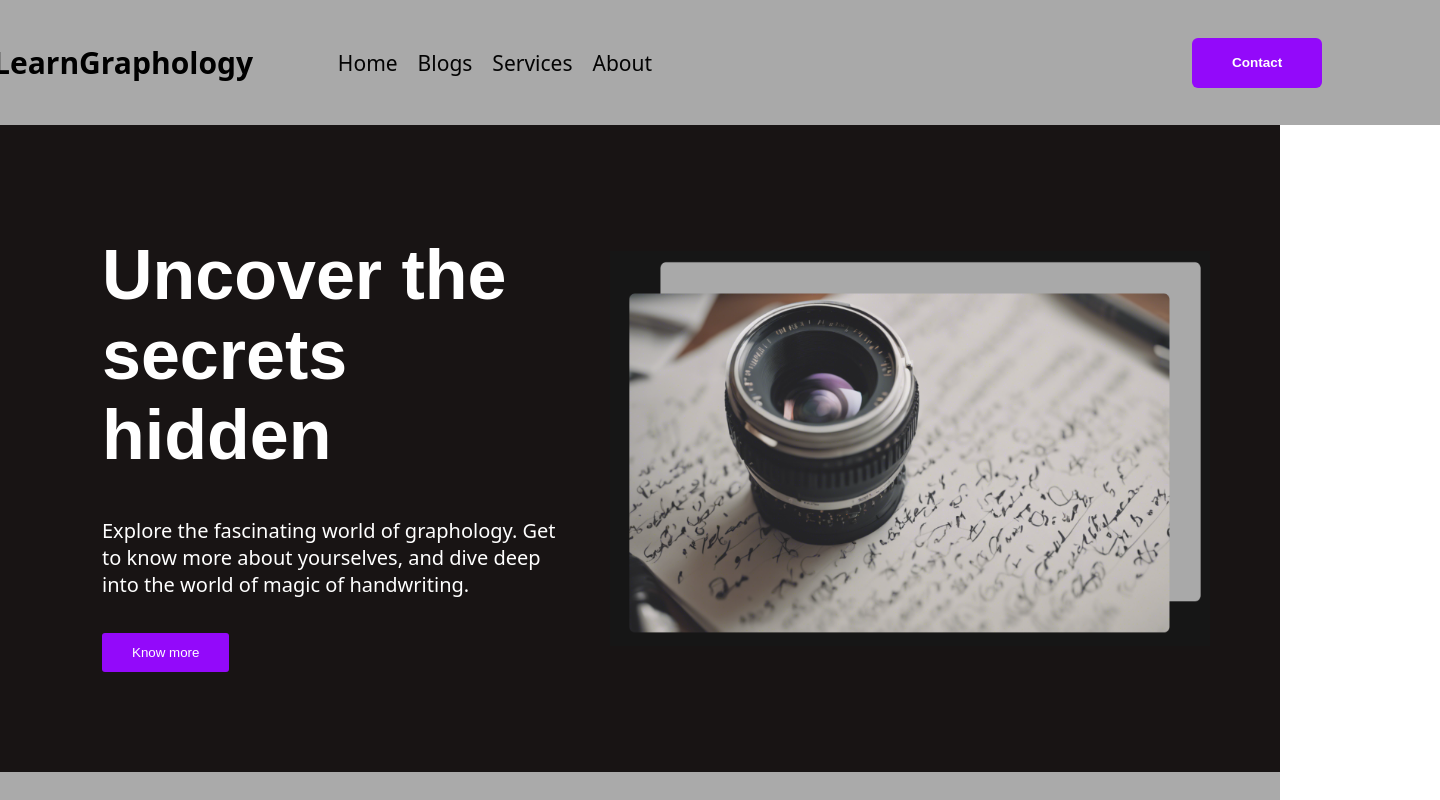
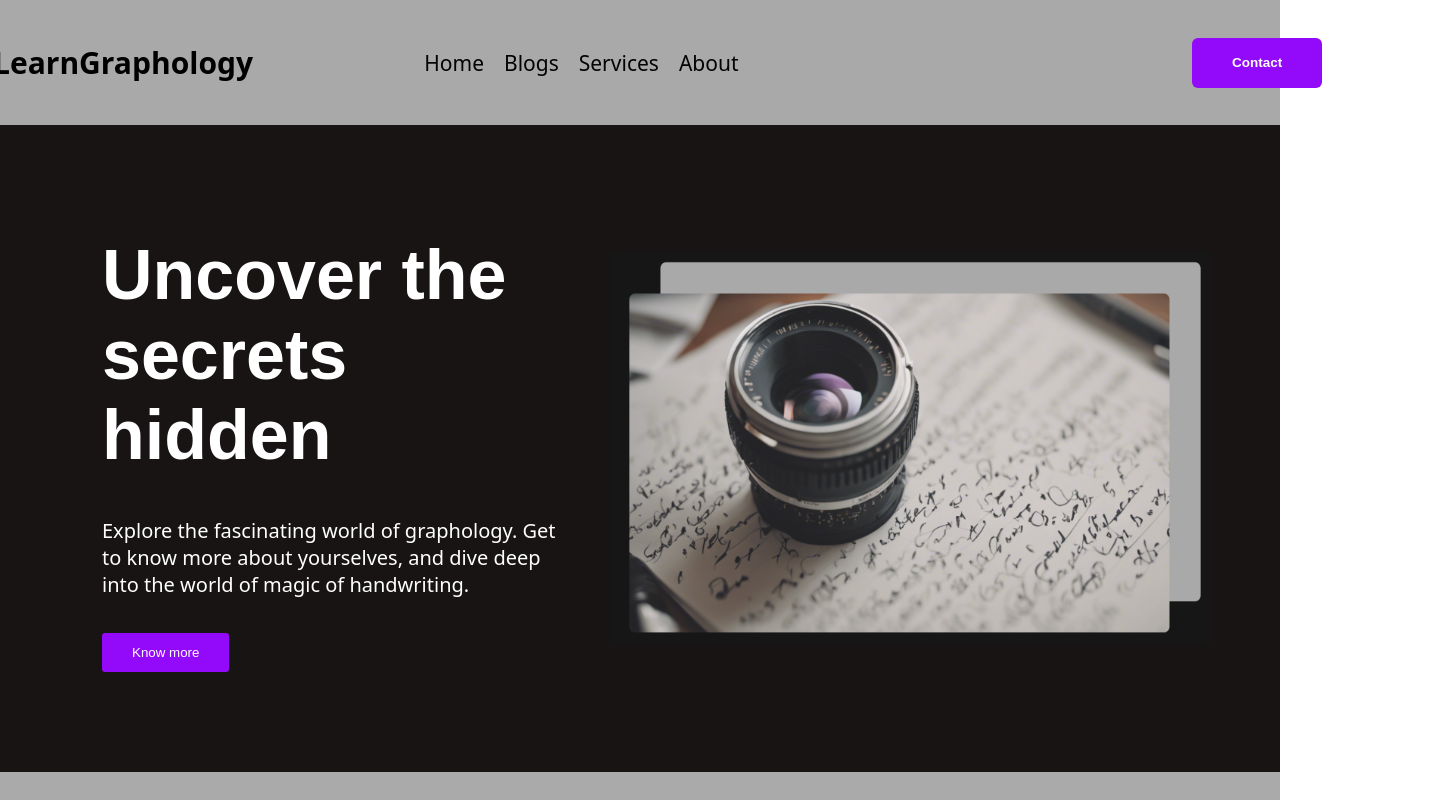
Before and after one commit to ManasKhudale/graphology-website-2, a Next.js app: page / in a window 1280 px wide. Shown: the top 800 px of the page, 1440 px wide, since content can reach past the window. Built offline with nearby package versions, Linux system fonts and the light colour scheme.

Commit message:
fixed navbar expansion issue

```diff
--- a/app/main.css
+++ b/app/main.css
@@ -857,7 +857,8 @@ body{
         background-color: rgba(169,169,169,255);
         color: rgba(3,3,3,255);
         height: 125px;
-        width: 100%;
+        max-width: 100%;
+        padding-left: 90px;
         padding-left: 160px;
         display: flex;
         /*justify-content: center;
@@ -871,6 +872,7 @@ body{
         /* margin-left: 20px; */
         width: 100%;
         z-index: 1;
+
     }
 
     .navbar-light-heading{
@@ -898,7 +900,7 @@ body{
         right: 54%;
         position: relative;
         font-size: 20px;
-        margin-right: 100px;
+        margin-right: 10px;
 
     }
 
```
